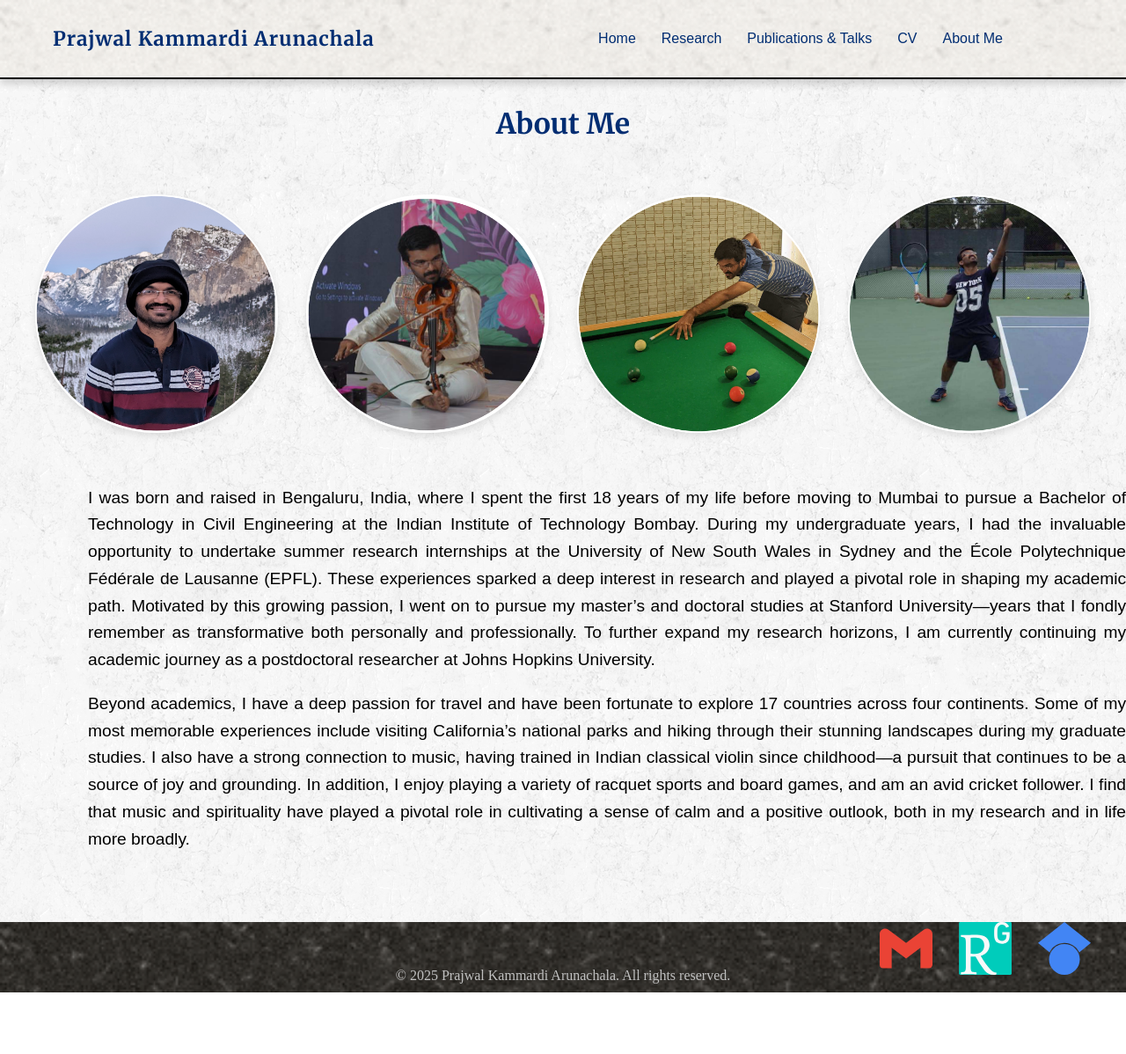
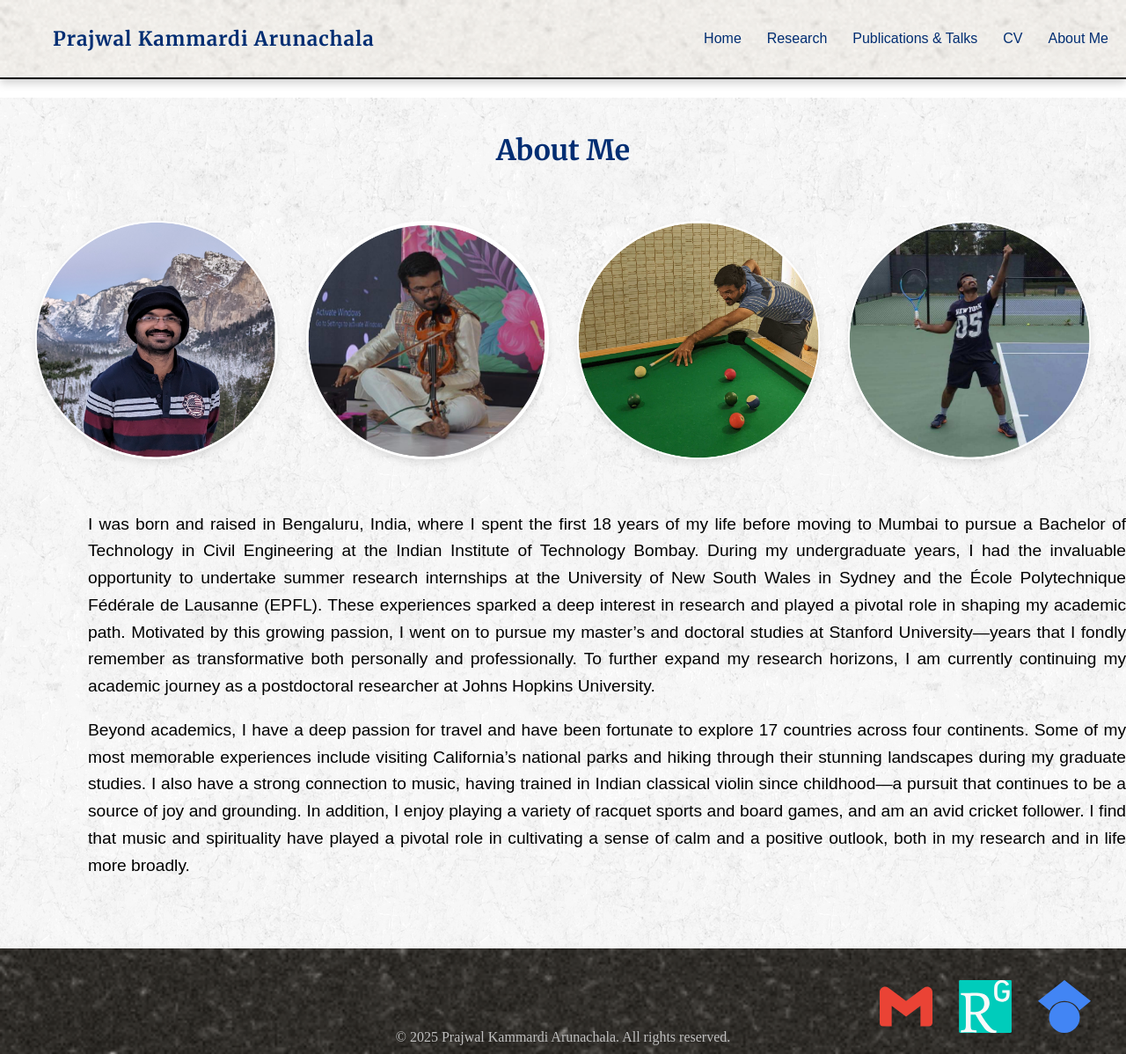
Before and after one commit to prajwalka/prajwalka.github.io, a Jekyll site: the page built from about.md, in a window 1280 px wide and 1198 px high. Shown: the whole window at 88% size. Built offline with Jekyll 4.4.1, drawn with Linux system fonts in a browser that asks for light colours; some web fonts are replaced.

Commit message:
making it scalable

```diff
--- a/_layouts/default.html
+++ b/_layouts/default.html
@@ -12,15 +12,13 @@
   </script>
 
   <meta charset="UTF-8">
+  <meta name="viewport" content="width=device-width, initial-scale=1">
   <title>{{ page.title }} | {{ site.title }}</title>
   <link rel="stylesheet" href="/assets/style.css">
   <link rel="stylesheet" href="https://unpkg.com/swiper/swiper-bundle.min.css" />
-  <link href="https://fonts.googleapis.com/css2family=Libre+Baskerville:ital,wght@0,400;0,700;1,400&display=swap" rel="stylesheet">
+  <link href="https://fonts.googleapis.com/css2?family=Libre+Baskerville:ital,wght@0,400;0,700;1,400&display=swap" rel="stylesheet">
   <link href="https://fonts.cdnfonts.com/css/computer-modern" rel="stylesheet">
   <link href="https://fonts.googleapis.com/css2?family=Merriweather:wght@400;700&display=swap" rel="stylesheet">
-  <meta name="viewport" content="width=device-width, initial-scale=1, viewport-fit=cover">
-  <link rel="stylesheet" href="https://unpkg.com/swiper@10/swiper-bundle.min.css"> <script defer src="https://unpkg.com/swiper@10/swiper-bundle.min.js"></script>
-  <link rel="stylesheet" href="{{ '/assets/css/main.css' | relative_url }}">
 </head>
 <body>
   {% include header.html %}
@@ -30,10 +28,6 @@
   {% include footer.html %}
 <script src="/assets/script.js"></script>
 <script src="https://unpkg.com/swiper/swiper-bundle.min.js"></script>
-
-<script src="https://unpkg.com/swiper/swiper-bundle.min.js"></script>
-
-<script defer src="{{ '/assets/js/main.js' | relative_url }}"></script>
 
 <script>
   var swiper = new Swiper(".videoSwiper", {
--- a/assets/css/main.css
+++ /dev/null
@@ -1,36 +0,0 @@
-/* Base */
-
-/* Base */ *, *::before, *::after { box-sizing: border-box; } :root { --gap: 16px; --max-content: 1200px; } img, video { max-width: 100%; height: auto; display: block; }
-/* Swiper container */
-.videoSwiper { width: 100%; max-width: var(--max-content); margin: 0 auto; padding: 0 16px; }
-.swiper-slide { display: flex; align-items: center; justify-content: center; }
-
-/* Single-video slide */
-.video-wrapper { position: relative; width: 100%; aspect-ratio: 16/9; overflow: hidden; border-radius: 12px; }
-.scale-video { width: 100%; height: 100%; object-fit: cover; }
-.caption-overlay {
-position: absolute; left: 0; right: 0; bottom: 0;
-padding: 8px 12px; color: #fff;
-background: linear-gradient(to top, rgba(0,0,0,0.55), rgba(0,0,0,0));
-font-size: clamp(12px, 2.4vw, 16px);
-}
-
-/* Dual-video slide */
-.dual-video-container { display: grid; grid-template-columns: 1fr 1fr; gap: var(--gap); width: 100%; }
-.video-wrapper2 { position: relative; width: 100%; aspect-ratio: 16/9; overflow: hidden; border-radius: 12px; }
-.slide-caption { text-align: center; margin-top: 8px; font-size: clamp(12px, 2vw, 16px); }
-
-/* Intro section */
-.intro { display: grid; grid-template-columns: 160px 1fr; gap: var(--gap); align-items: start; max-width: var(--max-content); margin: 32px auto; padding: 0 16px; }
-.profile-image { width: 100%; border-radius: 50%; }
-
-/* Controls */
-.swiper-button-next, .swiper-button-prev { color: #fff; }
-.swiper-pagination-bullet { background: rgba(255,255,255,0.85); }
-
-/* Responsive breakpoints /
-@media (max-width: 768px) {
-.dual-video-container { grid-template-columns: 1fr; } / stack dual videos /
-.intro { grid-template-columns: 1fr; } / stack image/text */
-.videoSwiper { padding: 0 12px; }
-}
--- a/assets/js/main.js
+++ /dev/null
@@ -1 +0,0 @@
-document.addEventListener('DOMContentLoaded', function () { new Swiper('.videoSwiper', { loop: true, slidesPerView: 1, spaceBetween: 16, pagination: { el: '.swiper-pagination', clickable: true }, navigation: { nextEl: '.swiper-button-next', prevEl: '.swiper-button-prev' }, keyboard: { enabled: true }, breakpoints: { 768: { spaceBetween: 20 }, 1024: { spaceBetween: 24 } } }); });
--- a/assets/script.js
+++ b/assets/script.js
@@ -6,10 +6,19 @@
 const siteTitle = document.querySelector('.site-title');
 
 // Listen for scroll event
-window.onscroll = function() {
-  if (window.scrollY > 2) { // When scrolling down
+window.addEventListener('scroll', () => {
+  if (window.scrollY > 2) {
     header.classList.add('scrolled');
-  } else { // When at the top
+  } else {
     header.classList.remove('scrolled');
   }
-};
+});
+
+function adjustBodyPadding() {
+  const header = document.querySelector('header');
+  if (header) {
+    document.body.style.paddingTop = header.offsetHeight + 'px';
+  }
+}
+window.addEventListener('load', adjustBodyPadding);
+window.addEventListener('resize', adjustBodyPadding);
--- a/assets/style.css
+++ b/assets/style.css
@@ -58,7 +58,7 @@
 
 /* Default navigation link style */
 nav a {
-  font-family: 'Computer Modern Sans', sans-serif;
+  font-family: 'CMU Sans Serif', sans-serif;
   text-decoration: none;
   margin-left: 25px;
   color: #002D72;
@@ -100,7 +100,7 @@
 body {
   margin: 0;
   padding: 0;
-  padding-top: 60px; /* Adjust based on your header height */
+  /* padding-top is set dynamically in script.js */
 }
 
 /* Main Content Area */
@@ -150,7 +150,7 @@
 
 /* Main text (p) */
 p {
-  font-family: 'Computer Modern Sans', sans-serif;
+  font-family: 'CMU Sans Serif', sans-serif;
   font-size: 1.2em; /* Increased font size for better readability */
   text-align: justify;
   line-height: 1.6; /* Adjust line height for better readability */
@@ -233,7 +233,7 @@
   padding: 8px 16px;
   border-radius: 8px;
   font-size: 1.4em;
-  font-family: 'Computer Modern Sans', sans-serif;
+  font-family: 'CMU Sans Serif', sans-serif;
   text-align: center;
 }
 
@@ -270,7 +270,7 @@
   bottom: 20px;
   left: 50%;
   transform: translateX(-50%); /* Center horizontally */
-  font-family: 'Computer Modern Sans', sans-serif;
+  font-family: 'CMU Sans Serif', sans-serif;
   font-size: 1.2em;
   color: white;
   text-align: center;
@@ -351,7 +351,7 @@
 }
 
 .publications {
-  font-family: 'Computer Modern Sans', sans-serif;
+  font-family: 'CMU Sans Serif', sans-serif;
   font-size: 1.2em; /* Increased font size for better readability */
   text-align: justify;
   line-height: 1.6; /* Adjust line height for better readability */
@@ -413,7 +413,7 @@
 }
 
 .about-me p {
-  font-family: 'Computer Modern Sans', sans-serif;
+  font-family: 'CMU Sans Serif', sans-serif;
   font-size: 1.2em;
   text-align: justify;
   line-height: 1.6;
@@ -485,7 +485,7 @@
 }
 
 .reference-list h4 {
-  font-family: 'Computer Modern Sans', sans-serif;
+  font-family: 'CMU Sans Serif', sans-serif;
   font-size: 1.1em;
   color: #000000;             /* same as your subsection headers */
   margin-bottom: 0;
@@ -493,7 +493,7 @@
 }
 
 .reference-list ul {
-  font-family: 'Computer Modern Sans', sans-serif;
+  font-family: 'CMU Sans Serif', sans-serif;
   padding-left: 20px;         /* indent list a bit more */
   line-height: 1.3;
   font-size: 1.0em;
@@ -514,3 +514,9 @@
 .reference-inline p {
   font-size: 0.9em;
 }
+
+@media (max-width: 768px) {
+  .header-content {
+    padding: 16px 20px;
+  }
+}
```
Also changed, not shown: other parts of _layouts/default.html (+1 -1 lines).
